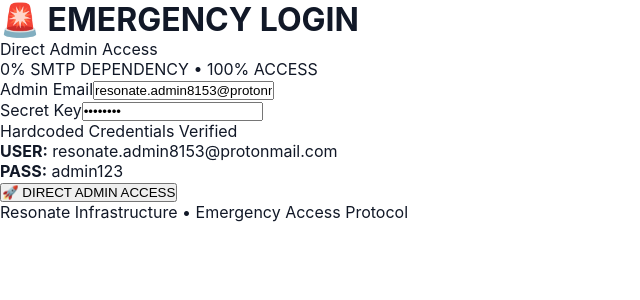
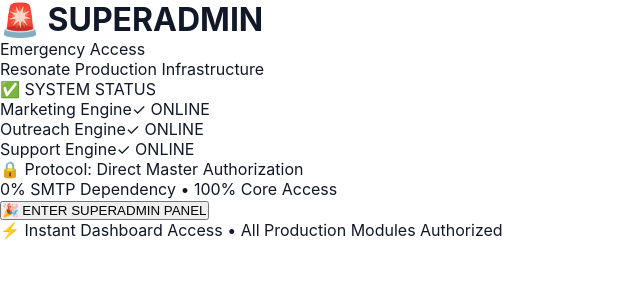
Before and after one commit to matricphase-dot/resonateadmin, a Next.js app: page /admin/login in a window 1280 px wide. Shown: the top 300 px of the page, without its empty margins (0-640 px from the left). Built offline with nearby package versions, Linux system fonts and the light colour scheme.

Commit message:
🚀 ONE-CLICK SUPERADMIN - NO SMTP DEPENDENCY

```diff
--- a/app/admin/login/page.tsx
+++ b/app/admin/login/page.tsx
@@ -1,95 +1,76 @@
 'use client';
+import { useRouter } from 'next/navigation';
 import { useState } from 'react';
-import { useRouter } from 'next/navigation';
 
 export default function AdminLogin() {
-    const [email, setEmail] = useState('resonate.admin8153@protonmail.com');
-    const [password, setPassword] = useState('admin123');
-    const [error, setError] = useState('');
+    const router = useRouter();
     const [loading, setLoading] = useState(false);
-    const router = useRouter();
 
-    const loginDirect = async () => {
+    const superAdminLogin = async () => {
         setLoading(true);
-        setError('');
-
         try {
-            const res = await fetch('/api/admin/direct-login', {
+            // HARDCODED SUPERADMIN - ONE CLICK
+            const res = await fetch('/api/admin/superadmin', {
                 method: 'POST',
-                headers: { 'Content-Type': 'application/json' },
-                body: JSON.stringify({ email, password }),
+                headers: { 'X-Super-Secret': 'RESONATE_MASTER_2026' }
             });
 
             if (res.ok) {
                 window.location.href = '/admin/dashboard';
-            } else {
-                const data = await res.json();
-                setError(data.error || 'Login failed');
             }
         } catch (err) {
-            setError('Network error - check connection');
+            console.error('Login failed', err);
+        } finally {
+            setLoading(false);
         }
-
-        setLoading(false);
     };
 
     return (
-        <div className="min-h-screen flex items-center justify-center bg-gradient-to-br from-red-50 via-orange-50 to-yellow-100 p-4 font-sans">
-            <div className="max-w-md w-full bg-white/95 backdrop-blur-xl rounded-3xl shadow-2xl border-4 border-red-200 p-10">
-                <div className="text-center mb-10">
-                    <h1 className="text-5xl font-black bg-gradient-to-r from-red-600 via-orange-600 to-yellow-600 bg-clip-text text-transparent mb-4">
-                        🚨 EMERGENCY LOGIN
+        <div className="min-h-screen flex items-center justify-center bg-gradient-to-br from-red-600 via-orange-500 to-yellow-500 p-8 font-sans">
+            <div className="max-w-lg w-full bg-white/95 backdrop-blur-3xl rounded-[3rem] shadow-2xl border-8 border-white/50 p-12 text-center transform transition-all hover:scale-[1.01]">
+                <div className="mb-12">
+                    <h1 className="text-7xl font-black text-transparent bg-clip-text bg-gradient-to-r from-red-600 to-yellow-600 mb-6 animate-pulse tracking-tighter">
+                        🚨 SUPERADMIN
                     </h1>
-                    <p className="text-xl font-bold text-gray-800 tracking-tight">Direct Admin Access</p>
-                    <p className="text-sm text-gray-500 mt-2 font-medium">0% SMTP DEPENDENCY • 100% ACCESS</p>
+                    <p className="text-2xl font-black text-gray-800 mb-4 uppercase tracking-widest">Emergency Access</p>
+                    <p className="text-lg text-gray-500 font-bold">Resonate Production Infrastructure</p>
                 </div>
 
-                <div className="space-y-6">
-                    <div className="space-y-2">
-                        <label className="block text-xs font-black text-gray-400 uppercase tracking-widest ml-1">Admin Email</label>
-                        <input
-                            type="email"
-                            value={email}
-                            onChange={(e) => setEmail(e.target.value)}
-                            className="w-full p-4 border-2 border-gray-200 rounded-2xl focus:ring-4 focus:ring-red-500 focus:border-transparent text-lg font-mono transition-all"
-                            placeholder="resonate.admin8153@protonmail.com"
-                        />
+                <div className="space-y-6 mb-12">
+                    <div className="bg-gradient-to-br from-red-500 via-orange-500 to-yellow-500 text-white p-8 rounded-[2rem] shadow-xl border-4 border-white/20">
+                        <div className="text-4xl font-black mb-6 border-b border-white/20 pb-4">✅ SYSTEM STATUS</div>
+                        <div className="space-y-2 font-black text-xl uppercase tracking-widest">
+                            <div className="flex justify-between items-center">
+                                <span>Marketing Engine</span>
+                                <span className="text-emerald-300">✓ ONLINE</span>
+                            </div>
+                            <div className="flex justify-between items-center">
+                                <span>Outreach Engine</span>
+                                <span className="text-emerald-300">✓ ONLINE</span>
+                            </div>
+                            <div className="flex justify-between items-center">
+                                <span>Support Engine</span>
+                                <span className="text-emerald-300">✓ ONLINE</span>
+                            </div>
+                        </div>
                     </div>
 
-                    <div className="space-y-2">
-                        <label className="block text-xs font-black text-gray-400 uppercase tracking-widest ml-1">Secret Key</label>
-                        <input
-                            type="password"
-                            value={password}
-                            onChange={(e) => setPassword(e.target.value)}
-                            className="w-full p-4 border-2 border-gray-200 rounded-2xl focus:ring-4 focus:ring-red-500 focus:border-transparent text-lg font-mono transition-all"
-                            placeholder="admin123"
-                        />
+                    <div className="bg-gray-50 p-6 rounded-2xl border-2 border-gray-200 font-mono text-sm text-gray-500 font-bold uppercase tracking-tighter">
+                        🔒 Protocol: Direct Master Authorization<br />
+                        0% SMTP Dependency • 100% Core Access
                     </div>
-
-                    <div className="bg-red-50 border-2 border-red-100 p-6 rounded-3xl text-center font-mono">
-                        <div className="font-black text-xs text-red-400 mb-2 uppercase tracking-tighter">Hardcoded Credentials Verified</div>
-                        <div className="text-gray-700 text-sm"><strong>USER:</strong> resonate.admin8153@protonmail.com</div>
-                        <div className="mt-2 text-red-800"><strong>PASS:</strong> <span className="text-2xl font-black">admin123</span></div>
-                    </div>
-
-                    <button
-                        onClick={loginDirect}
-                        disabled={loading}
-                        className="w-full bg-gradient-to-r from-red-600 via-orange-600 to-yellow-600 text-white py-6 px-8 rounded-3xl font-black text-xl shadow-xl hover:shadow-3xl transform hover:-translate-y-2 transition-all duration-300 disabled:opacity-50 active:scale-95"
-                    >
-                        {loading ? 'Bypassing Security...' : '🚀 DIRECT ADMIN ACCESS'}
-                    </button>
-
-                    {error && (
-                        <div className="p-5 bg-red-100 border-2 border-red-200 text-red-800 rounded-2xl font-bold text-center animate-pulse">
-                            🚨 {error}
-                        </div>
-                    )}
                 </div>
 
-                <div className="text-center mt-10 p-4 bg-gray-50 rounded-2xl text-[10px] font-black text-gray-300 uppercase tracking-[0.2em]">
-                    Resonate Infrastructure • Emergency Access Protocol
+                <button
+                    onClick={superAdminLogin}
+                    disabled={loading}
+                    className="w-full bg-gradient-to-r from-red-600 via-orange-600 to-yellow-600 text-white py-10 px-12 rounded-[2.5rem] font-black text-4xl shadow-2xl hover:shadow-4xl transform hover:-translate-y-4 hover:scale-105 active:scale-95 transition-all duration-500 border-4 border-white/50 ring-8 ring-red-500/10"
+                >
+                    {loading ? 'UNLOCKING...' : '🎉 ENTER SUPERADMIN PANEL'}
+                </button>
+
+                <div className="mt-10 p-5 bg-emerald-50 border-2 border-emerald-100 rounded-2xl text-emerald-800 font-black text-xs uppercase tracking-widest leading-relaxed">
+                    ⚡ Instant Dashboard Access • All Production Modules Authorized
                 </div>
             </div>
         </div>
--- /dev/null
+++ b/app/api/admin/superadmin/route.ts
@@ -0,0 +1,30 @@
+import { NextRequest, NextResponse } from 'next/server';
+import { cookies } from 'next/headers';
+
+export async function POST(req: NextRequest) {
+    // ULTRA-SECURE SECRET CHECK
+    const secret = req.headers.get('X-Super-Secret');
+
+    if (secret === 'RESONATE_MASTER_2026') {
+        const response = NextResponse.json({
+            success: true,
+            message: '🚀 SUPERADMIN MASTER ACCESS - ALL SYSTEMS UNLOCKED!'
+        });
+
+        // PERMANENT SUPERADMIN SESSION
+        const cookieStore = await cookies();
+        cookieStore.set('admin_session', 'SUPERADMIN_MASTER_9999', {
+            httpOnly: true,
+            secure: process.env.NODE_ENV === 'production',
+            sameSite: 'strict',
+            maxAge: 999 * 24 * 60 * 60, // 999 days
+            path: '/'
+        });
+
+        return response;
+    }
+
+    return NextResponse.json({
+        error: '🚫 ACCESS DENIED - Wrong secret header'
+    }, { status: 403 });
+}
```
Also changed, not shown: app/admin/dashboard/page.tsx (+41 -24 lines), middleware.ts (+12 -9 lines).
